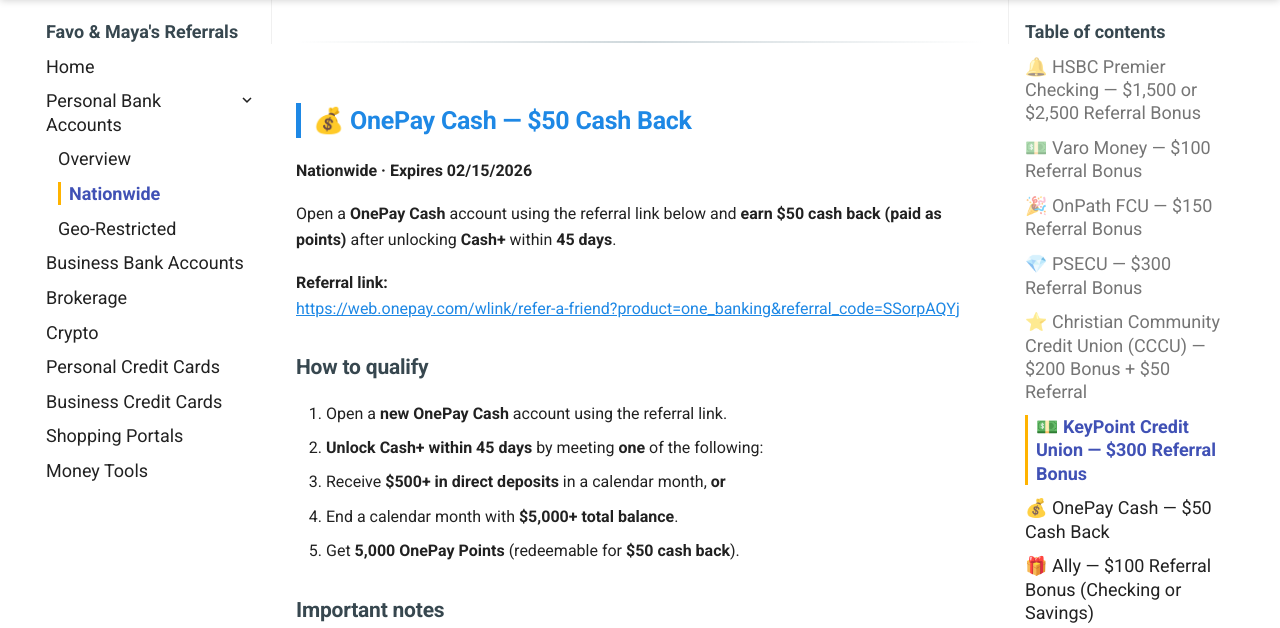
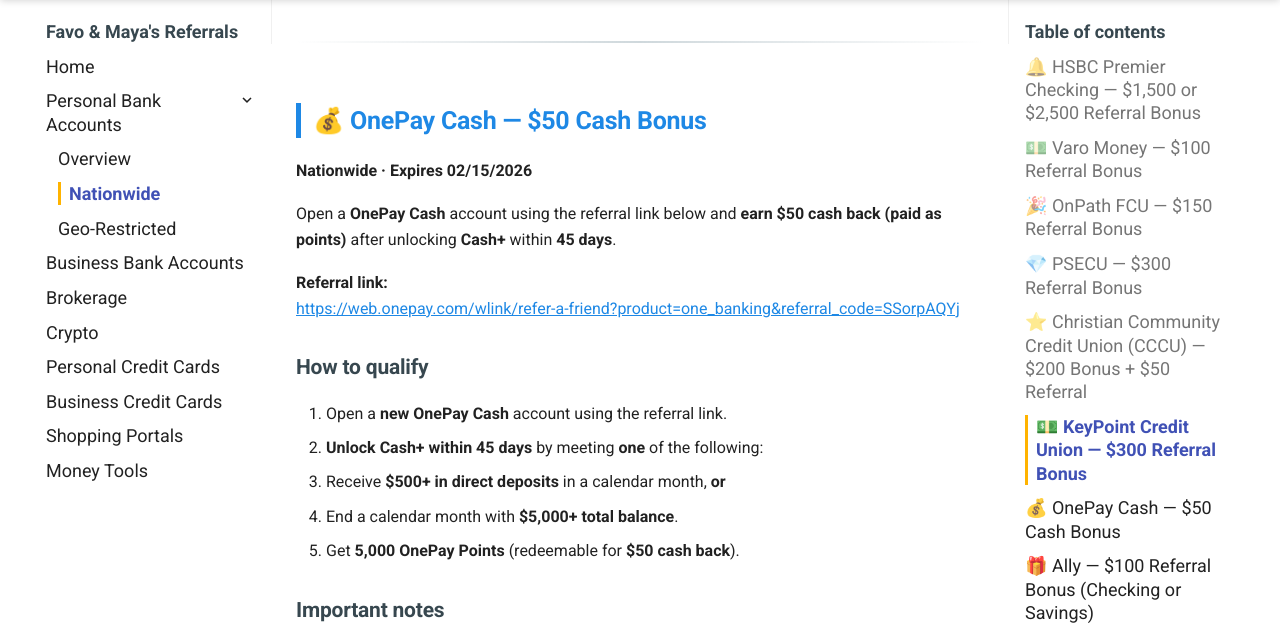
Before and after one commit to whispersofzephyr/favolinkhub-site, an MkDocs documentation site: the page built from docs/personal-bank-nationwide.md, in a window 1280 px wide and 900 px high, scrolled down 3647 px. Shown: the part 154-782 px from the top of the window. Built offline with MkDocs 1.6.1 and Material for MkDocs 9.7.7, drawn with Linux system fonts in a browser that asks for light colours.

Commit message:
Update personal-bank-nationwide.md

```diff
--- a/docs/personal-bank-nationwide.md
+++ b/docs/personal-bank-nationwide.md
@@ -119,7 +119,7 @@ Email me for my name: [contact@favolinkhub.com](contact@favolinkhub.com)
 
 ---
 
-## 💰 OnePay Cash — $50 Cash Back
+## 💰 OnePay Cash — $50 Cash Bonus
 **Nationwide · Expires 02/15/2026**
 
 Open a **OnePay Cash** account using the referral link below and **earn $50 cash back (paid as points)** after unlocking **Cash+** within **45 days**.
```
